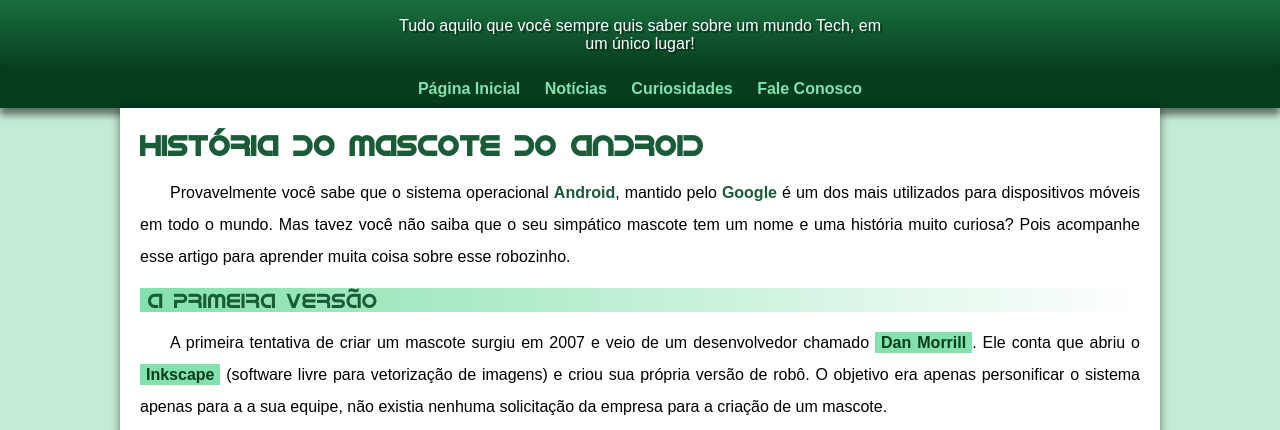
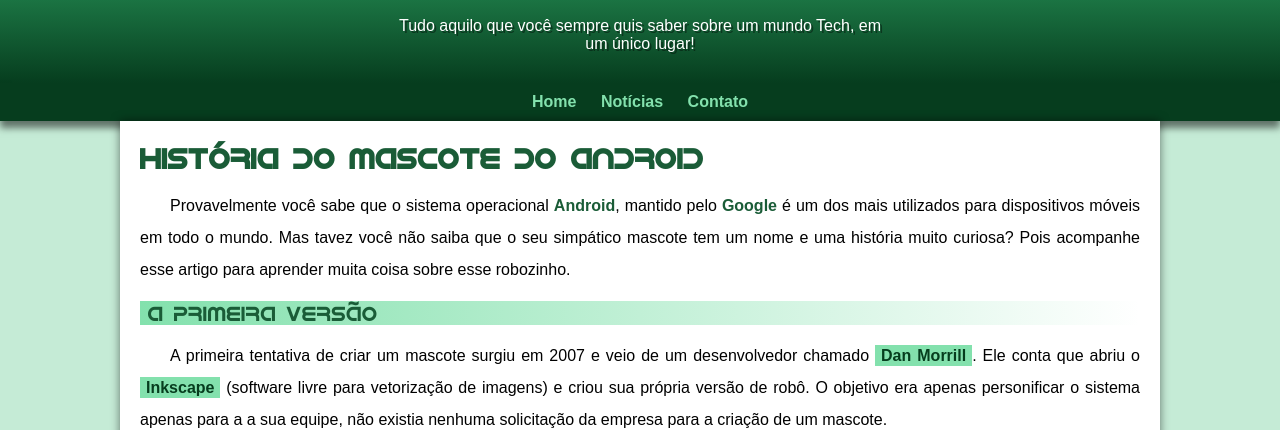
Before and after one commit to helton7htxn/projeto-android, a plain HTML site: page index.html in a window 1280 px wide. Shown: the part 80-510 px from the top of the page. Drawn offline with Linux system fonts and the light colour scheme; a web font is replaced by a local one.

Commit message:
problema de padding corrigido

```diff
--- a/estilo/style.css
+++ b/estilo/style.css
@@ -56,7 +56,7 @@ header>p{
     padding-right: 10px;
     padding-left: 10px;
     text-shadow: 2px 2px 0px rgba(0, 0, 0, 0.412);
-    margin-bottom: 20px;
+    padding-bottom: 30px;
 }
 
 nav{
--- a/index.html
+++ b/index.html
@@ -13,10 +13,9 @@
         <p>Tudo aquilo que você sempre quis saber sobre um mundo Tech, em um único lugar!</p>
     </header>
     <nav>
-        <a href="#">Página Inicial</a>
+        <a href="#">Home</a>
         <a href="#">Notícias</a>
-        <a href="#">Curiosidades</a>
-        <a href="#">Fale Conosco</a>
+        <a href="#">Contato</a>
     </nav>
     <main>
         <article>
```
